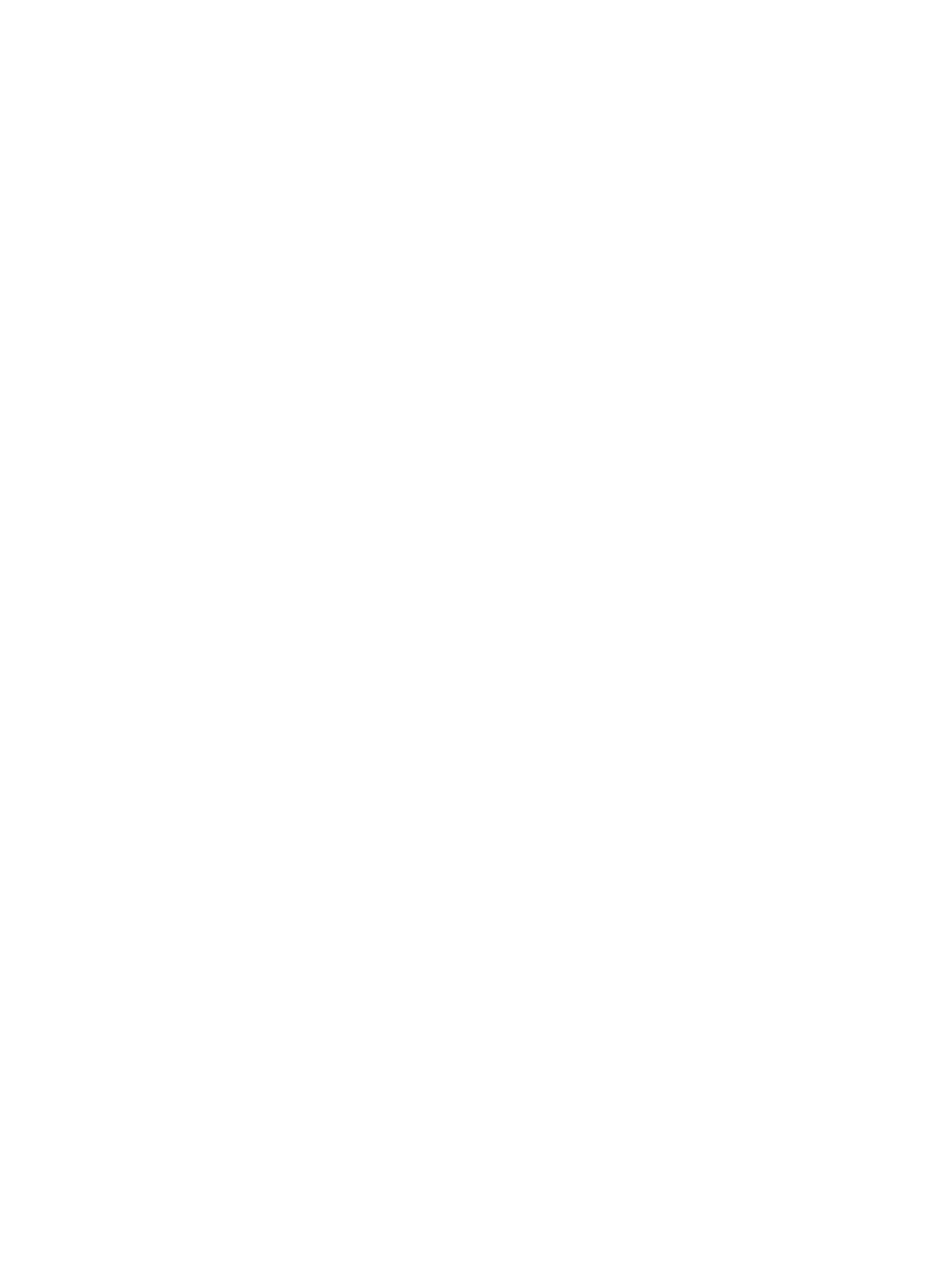
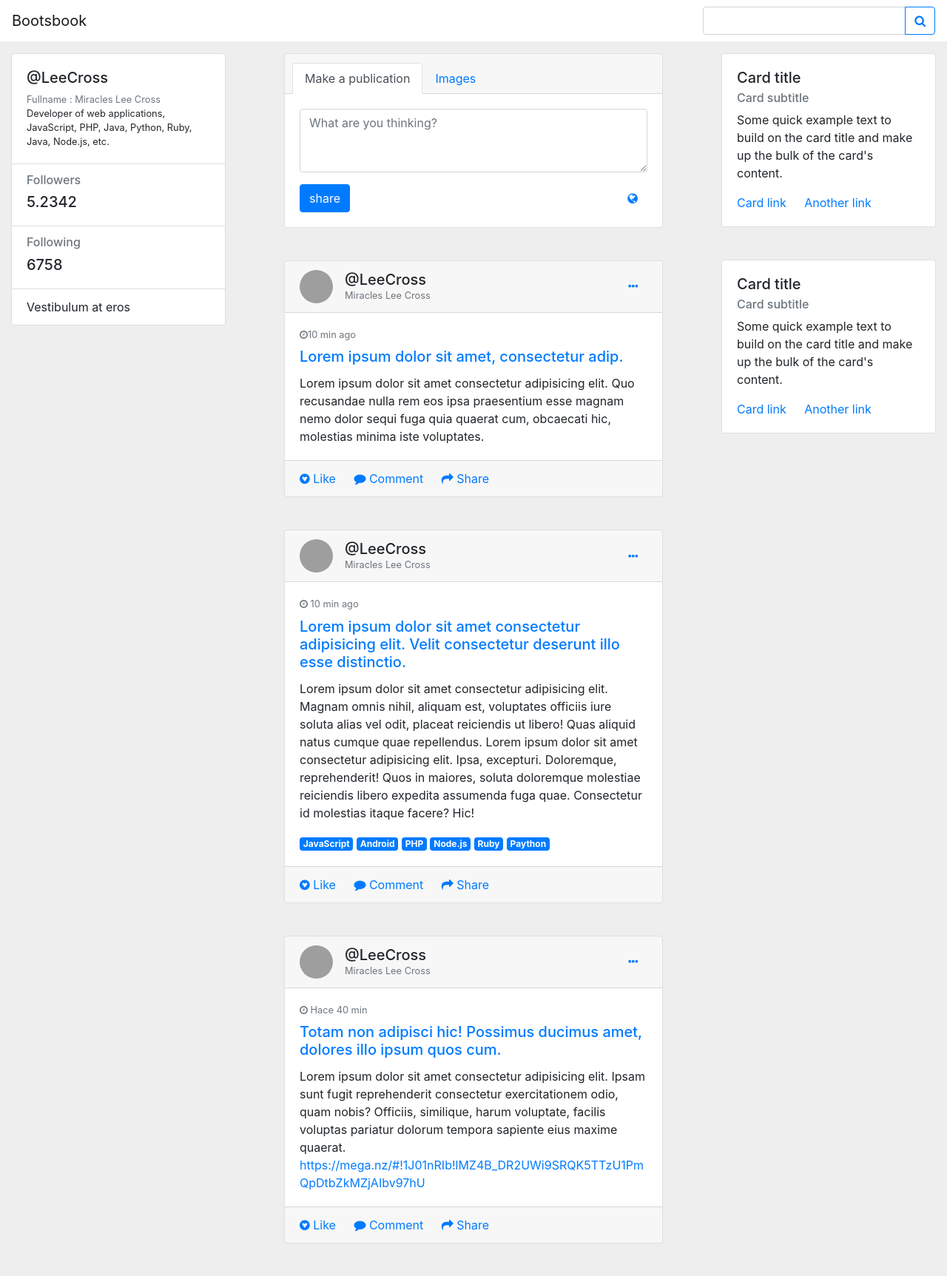
Before and after one commit to badakomora/Bikers-and-Hikers, a PHP site: page /templates/home.php in a window 1280 px wide. Before the commit the page is empty. Shown: the whole page at 74% size. Before the commit the page ends 800 px from the top, so only its background shows below. Run offline with PHP 8.4, Linux system fonts and the light colour scheme; grey boxes are pictures that could not be loaded.

Commit message:
third commit

```diff
--- /dev/null
+++ b/frontend/includes/dbconfiq.php
@@ -0,0 +1,3 @@
+<?php
+$con = mysqli_connect("localhost", "root", "", "bh_db");
+?>
--- a/frontend/templates/home.php
+++ b/frontend/templates/home.php
@@ -0,0 +1,327 @@
+<!DOCTYPE html>
+<html lang="en">
+<head>
+  <title>Bootstrap Example</title>
+  <meta charset="utf-8">
+  <meta name="viewport" content="width=device-width, initial-scale=1">
+  <link rel="stylesheet" href="https://maxcdn.bootstrapcdn.com/bootstrap/4.3.1/css/bootstrap.min.css">
+  <script src="https://ajax.googleapis.com/ajax/libs/jquery/3.4.1/jquery.min.js"></script>
+  <script src="https://cdnjs.cloudflare.com/ajax/libs/popper.js/1.14.7/umd/popper.min.js"></script>
+  <script src="https://maxcdn.bootstrapcdn.com/bootstrap/4.3.1/js/bootstrap.min.js"></script>
+     <link rel="stylesheet" href="https://cdnjs.cloudflare.com/ajax/libs/font-awesome/4.7.0/css/font-awesome.css
+">
+</head>
+
+<style>body {
+            background-color: #eeeeee;
+        }
+
+        .h7 {
+            font-size: 0.8rem;
+        }
+
+        .gedf-wrapper {
+            margin-top: 0.97rem;
+        }
+
+        @media (min-width: 992px) {
+            .gedf-main {
+                padding-left: 4rem;
+                padding-right: 4rem;
+            }
+            .gedf-card {
+                margin-bottom: 2.77rem;
+            }
+        }
+
+        /**Reset Bootstrap*/
+        .dropdown-toggle::after {
+            content: none;
+            display: none;
+        }</style>
+<body>
+
+<nav class="navbar navbar-light bg-white">
+        <a href="#" class="navbar-brand">Bootsbook</a>
+        <form class="form-inline">
+            <div class="input-group">
+                <input type="text" class="form-control" aria-label="Recipient's username" aria-describedby="button-addon2">
+                <div class="input-group-append">
+                    <button class="btn btn-outline-primary" type="button" id="button-addon2">
+                        <i class="fa fa-search"></i>
+                    </button>
+                </div>
+            </div>
+        </form>
+    </nav>
+
+
+    <div class="container-fluid gedf-wrapper">
+        <div class="row">
+            <div class="col-md-3">
+                <div class="card">
+                    <div class="card-body">
+                        <div class="h5">@LeeCross</div>
+                        <div class="h7 text-muted">Fullname : Miracles Lee Cross</div>
+                        <div class="h7">Developer of web applications, JavaScript, PHP, Java, Python, Ruby, Java, Node.js,
+                            etc.
+                        </div>
+                    </div>
+                    <ul class="list-group list-group-flush">
+                        <li class="list-group-item">
+                            <div class="h6 text-muted">Followers</div>
+                            <div class="h5">5.2342</div>
+                        </li>
+                        <li class="list-group-item">
+                            <div class="h6 text-muted">Following</div>
+                            <div class="h5">6758</div>
+                        </li>
+                        <li class="list-group-item">Vestibulum at eros</li>
+                    </ul>
+                </div>
+            </div>
+            <div class="col-md-6 gedf-main">
+
+                <!--- \\\\\\\Post-->
+                <div class="card gedf-card">
+                    <div class="card-header">
+                        <ul class="nav nav-tabs card-header-tabs" id="myTab" role="tablist">
+                            <li class="nav-item">
+                                <a class="nav-link active" id="posts-tab" data-toggle="tab" href="#posts" role="tab" aria-controls="posts" aria-selected="true">Make
+                                    a publication</a>
+                            </li>
+                            <li class="nav-item">
+                                <a class="nav-link" id="images-tab" data-toggle="tab" role="tab" aria-controls="images" aria-selected="false" href="#images">Images</a>
+                            </li>
+                        </ul>
+                    </div>
+                    <div class="card-body">
+                        <div class="tab-content" id="myTabContent">
+                            <div class="tab-pane fade show active" id="posts" role="tabpanel" aria-labelledby="posts-tab">
+                                <div class="form-group">
+                                    <label class="sr-only" for="message">post</label>
+                                    <textarea class="form-control" id="message" rows="3" placeholder="What are you thinking?"></textarea>
+                                </div>
+
+                            </div>
+                            <div class="tab-pane fade" id="images" role="tabpanel" aria-labelledby="images-tab">
+                                <div class="form-group">
+                                    <div class="custom-file">
+                                        <input type="file" class="custom-file-input" id="customFile">
+                                        <label class="custom-file-label" for="customFile">Upload image</label>
+                                    </div>
+                                </div>
+                                <div class="py-4"></div>
+                            </div>
+                        </div>
+                        <div class="btn-toolbar justify-content-between">
+                            <div class="btn-group">
+                                <button type="submit" class="btn btn-primary">share</button>
+                            </div>
+                            <div class="btn-group">
+                                <button id="btnGroupDrop1" type="button" class="btn btn-link dropdown-toggle" data-toggle="dropdown" aria-haspopup="true"
+                                    aria-expanded="false">
+                                    <i class="fa fa-globe"></i>
+                                </button>
+                                <div class="dropdown-menu dropdown-menu-right" aria-labelledby="btnGroupDrop1">
+                                    <a class="dropdown-item" href="#"><i class="fa fa-globe"></i> Public</a>
+                                    <a class="dropdown-item" href="#"><i class="fa fa-users"></i> Friends</a>
+                                    <a class="dropdown-item" href="#"><i class="fa fa-user"></i> Just me</a>
+                                </div>
+                            </div>
+                        </div>
+                    </div>
+                </div>
+                <!-- Post /////-->
+
+                <!--- \\\\\\\Post-->
+                <div class="card gedf-card">
+                    <div class="card-header">
+                        <div class="d-flex justify-content-between align-items-center">
+                            <div class="d-flex justify-content-between align-items-center">
+                                <div class="mr-2">
+                                    <img class="rounded-circle" width="45" src="https://picsum.photos/50/50" alt="">
+                                </div>
+                                <div class="ml-2">
+                                    <div class="h5 m-0">@LeeCross</div>
+                                    <div class="h7 text-muted">Miracles Lee Cross</div>
+                                </div>
+                            </div>
+                            <div>
+                                <div class="dropdown">
+                                    <button class="btn btn-link dropdown-toggle" type="button" id="gedf-drop1" data-toggle="dropdown" aria-haspopup="true" aria-expanded="false">
+                                        <i class="fa fa-ellipsis-h"></i>
+                                    </button>
+                                    <div class="dropdown-menu dropdown-menu-right" aria-labelledby="gedf-drop1">
+                                        <div class="h6 dropdown-header">Configuration</div>
+                                        <a class="dropdown-item" href="#">Save</a>
+                                        <a class="dropdown-item" href="#">Hide</a>
+                                        <a class="dropdown-item" href="#">Report</a>
+                                    </div>
+                                </div>
+                            </div>
+                        </div>
+
+                    </div>
+                    <div class="card-body">
+                        <div class="text-muted h7 mb-2"> <i class="fa fa-clock-o"></i>10 min ago</div>
+                        <a class="card-link" href="#">
+                            <h5 class="card-title">Lorem ipsum dolor sit amet, consectetur adip.</h5>
+                        </a>
+
+                        <p class="card-text">
+                            Lorem ipsum dolor sit amet consectetur adipisicing elit. Quo recusandae nulla rem eos ipsa praesentium esse magnam nemo dolor
+                            sequi fuga quia quaerat cum, obcaecati hic, molestias minima iste voluptates.
+                        </p>
+                    </div>
+                    <div class="card-footer">
+                        <a href="#" class="card-link"><i class="fa fa-gittip"></i> Like</a>
+                        <a href="#" class="card-link"><i class="fa fa-comment"></i> Comment</a>
+                        <a href="#" class="card-link"><i class="fa fa-mail-forward"></i> Share</a>
+                    </div>
+                </div>
+                <!-- Post /////-->
+
+
+                <!--- \\\\\\\Post-->
+                <div class="card gedf-card">
+                    <div class="card-header">
+                        <div class="d-flex justify-content-between align-items-center">
+                            <div class="d-flex justify-content-between align-items-center">
+                                <div class="mr-2">
+                                    <img class="rounded-circle" width="45" src="https://picsum.photos/50/50" alt="">
+                                </div>
+                                <div class="ml-2">
+                                    <div class="h5 m-0">@LeeCross</div>
+                                    <div class="h7 text-muted">Miracles Lee Cross</div>
+                                </div>
+                            </div>
+                            <div>
+                                <div class="dropdown">
+                                    <button class="btn btn-link dropdown-toggle" type="button" id="gedf-drop1" data-toggle="dropdown" aria-haspopup="true" aria-expanded="false">
+                                        <i class="fa fa-ellipsis-h"></i>
+                                    </button>
+                                    <div class="dropdown-menu dropdown-menu-right" aria-labelledby="gedf-drop1">
+                                        <div class="h6 dropdown-header">Configuration</div>
+                                        <a class="dropdown-item" href="#">Save</a>
+                                        <a class="dropdown-item" href="#">Hide</a>
+                                        <a class="dropdown-item" href="#">Report</a>
+                                    </div>
+                                </div>
+                            </div>
+                        </div>
+
+                    </div>
+                    <div class="card-body">
+                        <div class="text-muted h7 mb-2"> <i class="fa fa-clock-o"></i> 10 min ago</div>
+                        <a class="card-link" href="#">
+                            <h5 class="card-title"> Lorem ipsum dolor sit amet consectetur adipisicing elit. Velit consectetur
+                                deserunt illo esse distinctio.</h5>
+                        </a>
+
+                        <p class="card-text">
+                            Lorem ipsum dolor sit amet consectetur adipisicing elit. Magnam omnis nihil, aliquam est, voluptates officiis iure soluta
+                            alias vel odit, placeat reiciendis ut libero! Quas aliquid natus cumque quae repellendus. Lorem
+                            ipsum dolor sit amet consectetur adipisicing elit. Ipsa, excepturi. Doloremque, reprehenderit!
+                            Quos in maiores, soluta doloremque molestiae reiciendis libero expedita assumenda fuga quae.
+                            Consectetur id molestias itaque facere? Hic!
+                        </p>
+                        <div>
+                            <span class="badge badge-primary">JavaScript</span>
+                            <span class="badge badge-primary">Android</span>
+                            <span class="badge badge-primary">PHP</span>
+                            <span class="badge badge-primary">Node.js</span>
+                            <span class="badge badge-primary">Ruby</span>
+                            <span class="badge badge-primary">Paython</span>
+                        </div>
+                    </div>
+                    <div class="card-footer">
+                        <a href="#" class="card-link"><i class="fa fa-gittip"></i> Like</a>
+                        <a href="#" class="card-link"><i class="fa fa-comment"></i> Comment</a>
+                        <a href="#" class="card-link"><i class="fa fa-mail-forward"></i> Share</a>
+                    </div>
+                </div>
+                <!-- Post /////-->
+
+
+                <!--- \\\\\\\Post-->
+                <div class="card gedf-card">
+                    <div class="card-header">
+                        <div class="d-flex justify-content-between align-items-center">
+                            <div class="d-flex justify-content-between align-items-center">
+                                <div class="mr-2">
+                                    <img class="rounded-circle" width="45" src="https://picsum.photos/50/50" alt="">
+                                </div>
+                                <div class="ml-2">
+                                    <div class="h5 m-0">@LeeCross</div>
+                                    <div class="h7 text-muted">Miracles Lee Cross</div>
+                                </div>
+                            </div>
+                            <div>
+                                <div class="dropdown">
+                                    <button class="btn btn-link dropdown-toggle" type="button" id="gedf-drop1" data-toggle="dropdown" aria-haspopup="true" aria-expanded="false">
+                                        <i class="fa fa-ellipsis-h"></i>
+                                    </button>
+                                    <div class="dropdown-menu dropdown-menu-right" aria-labelledby="gedf-drop1">
+                                        <div class="h6 dropdown-header">Configuration</div>
+                                        <a class="dropdown-item" href="#">Save</a>
+                                        <a class="dropdown-item" href="#">Hide</a>
+                                        <a class="dropdown-item" href="#">Report</a>
+                                    </div>
+                                </div>
+                            </div>
+                        </div>
+
+                    </div>
+                    <div class="card-body">
+                        <div class="text-muted h7 mb-2"> <i class="fa fa-clock-o"></i> Hace 40 min</div>
+                        <a class="card-link" href="#">
+                            <h5 class="card-title">Totam non adipisci hic! Possimus ducimus amet, dolores illo ipsum quos
+                                cum.</h5>
+                        </a>
+
+                        <p class="card-text">
+                            Lorem ipsum dolor sit amet consectetur adipisicing elit. Ipsam sunt fugit reprehenderit consectetur exercitationem odio,
+                            quam nobis? Officiis, similique, harum voluptate, facilis voluptas pariatur dolorum tempora sapiente
+                            eius maxime quaerat.
+                            <a href="https://mega.nz/#!1J01nRIb!lMZ4B_DR2UWi9SRQK5TTzU1PmQpDtbZkMZjAIbv97hU" target="_blank">https://mega.nz/#!1J01nRIb!lMZ4B_DR2UWi9SRQK5TTzU1PmQpDtbZkMZjAIbv97hU</a>
+                        </p>
+                    </div>
+                    <div class="card-footer">
+                        <a href="#" class="card-link"><i class="fa fa-gittip"></i> Like</a>
+                        <a href="#" class="card-link"><i class="fa fa-comment"></i> Comment</a>
+                        <a href="#" class="card-link"><i class="fa fa-mail-forward"></i> Share</a>
+                    </div>
+                </div>
+                <!-- Post /////-->
+
+
+
+            </div>
+            <div class="col-md-3">
+                <div class="card gedf-card">
+                    <div class="card-body">
+                        <h5 class="card-title">Card title</h5>
+                        <h6 class="card-subtitle mb-2 text-muted">Card subtitle</h6>
+                        <p class="card-text">Some quick example text to build on the card title and make up the bulk of the
+                            card's content.</p>
+                        <a href="#" class="card-link">Card link</a>
+                        <a href="#" class="card-link">Another link</a>
+                    </div>
+                </div>
+                <div class="card gedf-card">
+                        <div class="card-body">
+                            <h5 class="card-title">Card title</h5>
+                            <h6 class="card-subtitle mb-2 text-muted">Card subtitle</h6>
+                            <p class="card-text">Some quick example text to build on the card title and make up the bulk of the
+                                card's content.</p>
+                            <a href="#" class="card-link">Card link</a>
+                            <a href="#" class="card-link">Another link</a>
+                        </div>
+                    </div>
+            </div>
+        </div>
+    </div>
+<script></script>
+</body>
+</html>
```
Also changed, not shown: frontend/includes/logout.php (added, +9 -0 lines), frontend/index.php (+41 -33 lines).
